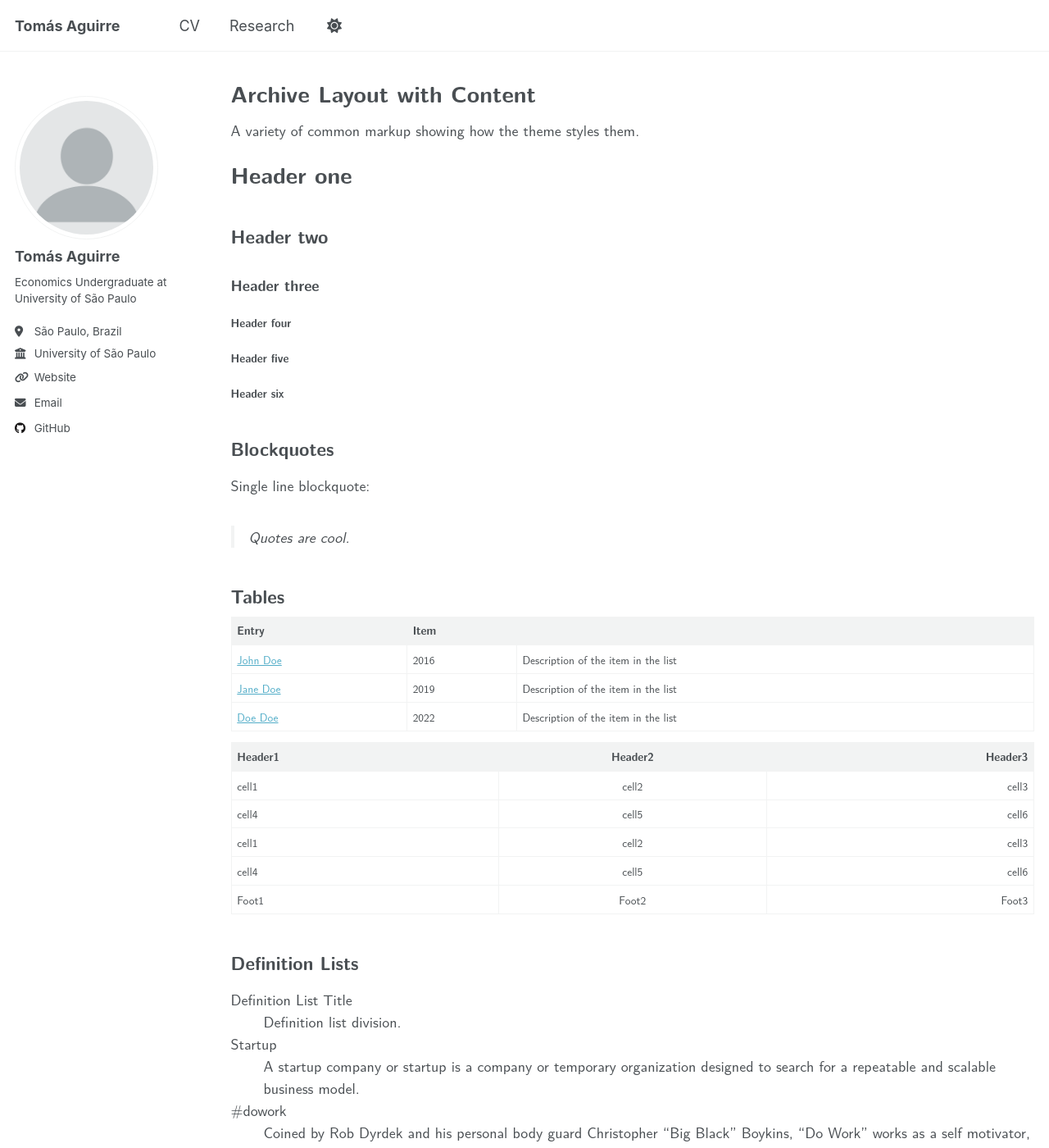
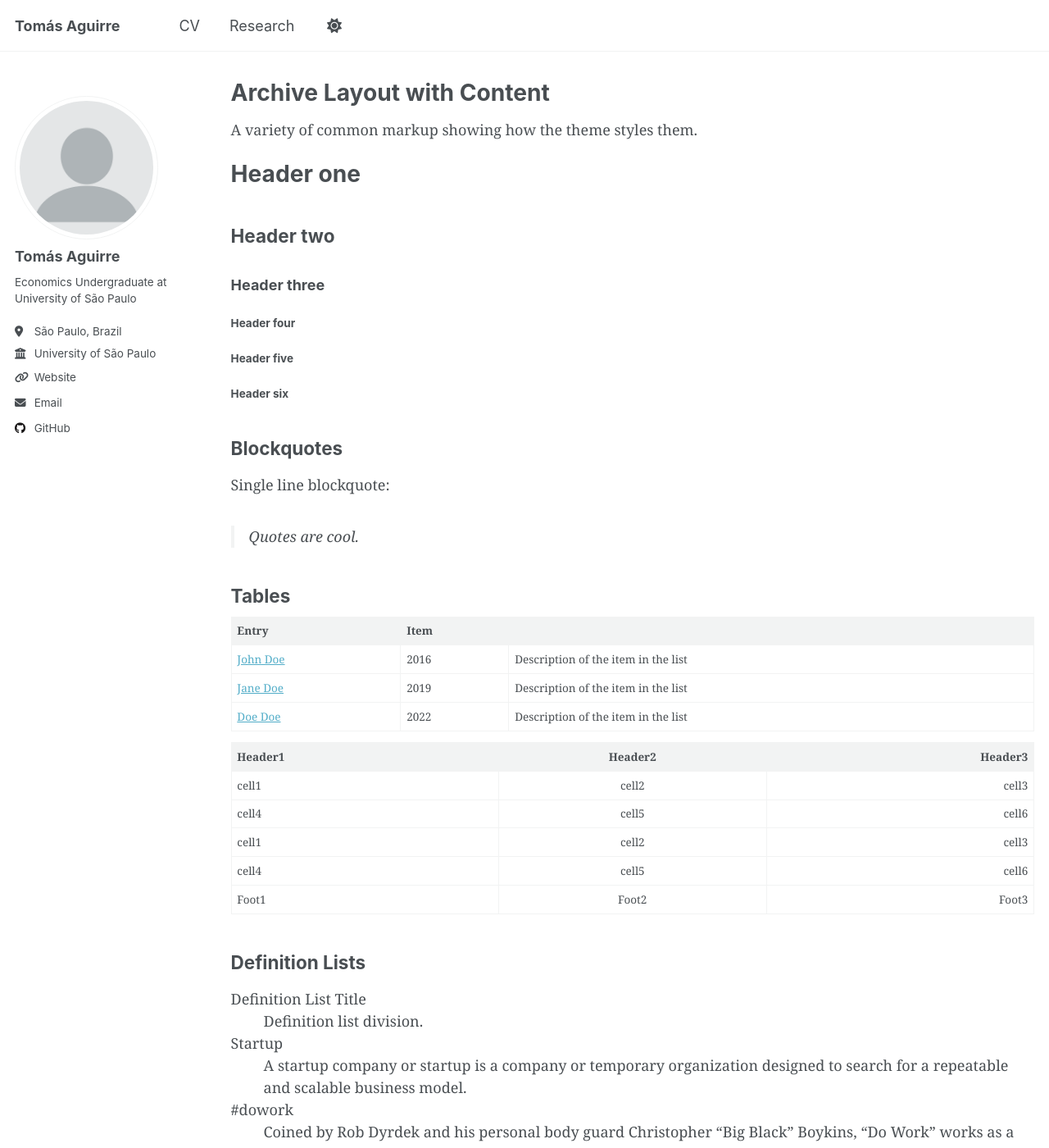
Before and after one commit to t6aguirre/t6aguirre.github.io, a Jekyll site: the page built from _pages/archive-layout-with-content.md, in a window 1280 px wide and 1400 px high. Shown: the whole window at 82% size. Built offline with Jekyll 4.4.1, drawn with Linux system fonts in a browser that asks for light colours; some web fonts are replaced.

Commit message:
Update _themes.scss to add Computer Modern Serif

```diff
--- a/_sass/_themes.scss
+++ b/_sass/_themes.scss
@@ -1,37 +1,27 @@
 /* ==========================================================================
    SHARED THEME SETTINGS
    ========================================================================== */
-
 /* ==========================================================================
    TYPOGRAPHY
    ========================================================================== */
-
-/* Define a new font variable for Computer Modern Sans */
-$computer-modern            : "Computer Modern Sans", "CMU Sans Serif", "Latin Modern Sans", "Nimbus Sans L", Arial, sans-serif;
-
 /* Used to set the size for <em> */
 $doc-font-size              : 16;
-
 /* Paragraph indention */
 $paragraph-indent           : false; // true, false (default)
 $indent-var                 : 1.3em;
-
 /* System typefaces */
-$serif                      : Georgia, Times, serif;
-$sans-serif                 : -apple-system, ".SFNSText-Regular", "San Francisco", "Roboto", "Segoe UI", "Helvetica Neue", "Lucida Grande", Arial, sans-serif;
-$monospace                  : Monaco, Consolas, "Lucida Console", monospace;
-
+$serif                      : "CMU Serif", "Computer Modern Serif", Georgia, Times, serif;
+$sans-serif                 : "CMU Sans Serif", "Computer Modern Sans Serif", -apple-system, ".SFNSText-Regular", "San Francisco", "Roboto", "Segoe UI", "Helvetica Neue", "Lucida Grande", Arial, sans-serif;
+$monospace                  : "CMU Typewriter", "Computer Modern Typewriter", Monaco, Consolas, "Lucida Console", monospace;
 /* Sans serif typefaces */
 $sans-serif-narrow          : $sans-serif;
 $helvetica                  : Helvetica, "Helvetica Neue", Arial, sans-serif;
-
 /* Serif typefaces */
 $georgia                    : Georgia, serif;
 $times                      : Times, serif;
 $bodoni                     : "Bodoni MT", serif;
 $calisto                    : "Calisto MT", serif;
 $garamond                   : Garamond, serif;
-
 /* Type scale */
 $type-size-1                : 2.441em;  // ~39.056px
 $type-size-2                : 1.953em;  // ~31.248px
@@ -41,12 +31,9 @@ $type-size-5                : 1em;      // ~16px
 $type-size-6                : 0.75em;   // ~12px
 $type-size-7                : 0.6875em; // ~11px
 $type-size-8                : 0.625em;  // ~10px
-
-/* Updated global font settings to use Computer Modern */
-$global-font-family         : $computer-modern;
-$header-font-family         : $computer-modern;
+$global-font-family         : $serif;
+$header-font-family         : $sans-serif;
 $caption-font-family        : $serif;
-
 /* ==========================================================================
    Breakpoints
    ========================================================================== */
@@ -56,14 +43,12 @@ $medium                     : 768px !default;
 $medium-wide                : 900px !default;
 $large                      : 925px !default;
 $x-large                    : 1280px !default;
-
 /* ==========================================================================
    Grid
    ========================================================================== */
 $right-sidebar-width-narrow : 20px !default;
 $right-sidebar-width        : 30px !default;
 $right-sidebar-width-wide   : 40px !default;
-
 $susy: (
     columns: 12,
     column-width: 120px,
@@ -74,7 +59,6 @@ $susy: (
     container: $large,
     global-box-sizing: border-box,
 );
-
 /* ==========================================================================
    BRAND COLORS
    ========================================================================== */
@@ -102,40 +86,3 @@ $vimeo-color                : #1ab7ea;
 $vine-color                 : #00bf8f;
 $youtube-color              : #bb0000;
 $xing-color                 : #006567;
-
-/* Font-face declaration for Computer Modern fonts */
-@font-face {
-  font-family: "Computer Modern Sans";
-  src: url("../fonts/cmunss.woff2") format("woff2"),
-       url("../fonts/cmunss.woff") format("woff"),
-       url("../fonts/cmunss.ttf") format("truetype");
-  font-weight: normal;
-  font-style: normal;
-}
-
-@font-face {
-  font-family: "Computer Modern Sans";
-  src: url("../fonts/cmunsx.woff2") format("woff2"),
-       url("../fonts/cmunsx.woff") format("woff"),
-       url("../fonts/cmunsx.ttf") format("truetype");
-  font-weight: bold;
-  font-style: normal;
-}
-
-@font-face {
-  font-family: "Computer Modern Sans";
-  src: url("../fonts/cmunsi.woff2") format("woff2"),
-       url("../fonts/cmunsi.woff") format("woff"),
-       url("../fonts/cmunsi.ttf") format("truetype");
-  font-weight: normal;
-  font-style: italic;
-}
-
-@font-face {
-  font-family: "Computer Modern Sans";
-  src: url("../fonts/cmunso.woff2") format("woff2"),
-       url("../fonts/cmunso.woff") format("woff"),
-       url("../fonts/cmunso.ttf") format("truetype");
-  font-weight: bold;
-  font-style: italic;
-}
```
